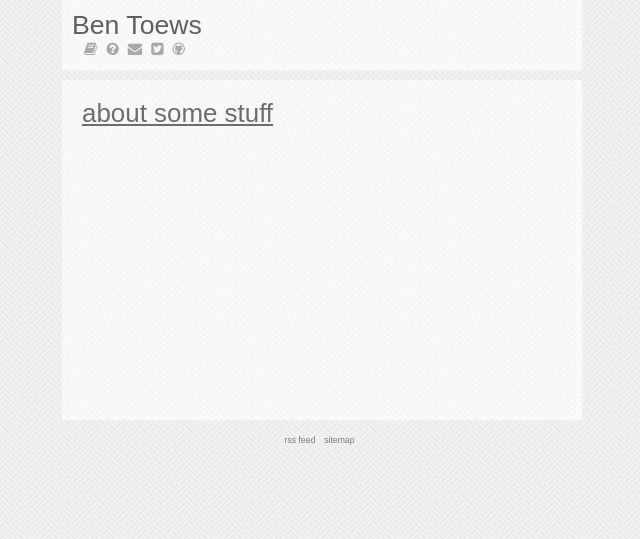
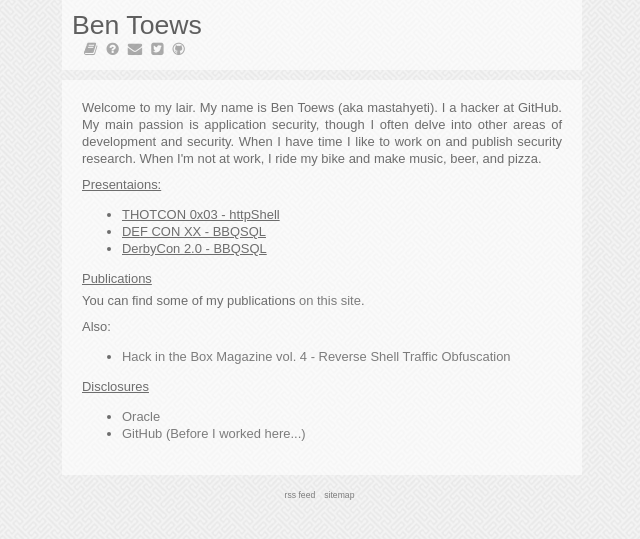
Before and after one commit to btoews3/mastahyeti.github.com, a Jekyll site: the page built from about.html, in a window 1280 px wide. Shown: the top 539 px of the page, without its empty margins (318-958 px from the left). Built offline with Jekyll 4.4.1, drawn with Linux system fonts in a browser that asks for light colours.

Commit message:
adding about page

```diff
--- a/about.html
+++ b/about.html
@@ -2,5 +2,32 @@
 layout: default
 title: About
 ---
+<p itemscope itemtype="http://data-vocabulary.org/Person">
+Welcome to my lair. My name is <span itemprop="name">Ben Toews</span> (aka  <span itemprop="nickname">mastahyeti</span>). I a <span itemprop="title">hacker</span> at <span itemprop="affiliation">GitHub</span>. My main passion is application security, though I often delve into other areas of development and security. When I have time I like to work on and publish security research. When I'm not at work, I ride my bike and make music, beer, and pizza.
+</p>
 
-<h1> about some stuff</h1>
+<h4>Presentaions:<h4>
+  <ul>
+    <li>THOTCON 0x03 - httpShell</li>
+    <li>DEF CON XX - BBQSQL</li>
+    <li>DerbyCon 2.0 - BBQSQL</li>
+  </ul>
+
+<h4>Publications</h4>
+  <p>You can find some of my publications <a href="http://btoe.ws" itemprop="url">on this site</a>.</p>
+
+  <p>Also:
+  <ul>
+    <li><a href='http://magazine.hitb.org/issues/HITB-Ezine-Issue-008.pdf'>Hack in the Box Magazine vol. 4 - Reverse Shell Traffic Obfuscation</a></li>
+  </ul>
+  </p>
+
+<h4>Disclosures</h4>
+  <ul>
+    <li>
+      <a href='http://www.oracle.com/technetwork/topics/security/cpujan2013-1515902.html'>Oracle</a>
+    </li>
+    <li>
+      <a href='https://help.github.com/articles/responsible-disclosure-of-security-vulnerabilities'>GitHub  (Before I worked here...)</a>
+    </li>
+  </ul>
```
